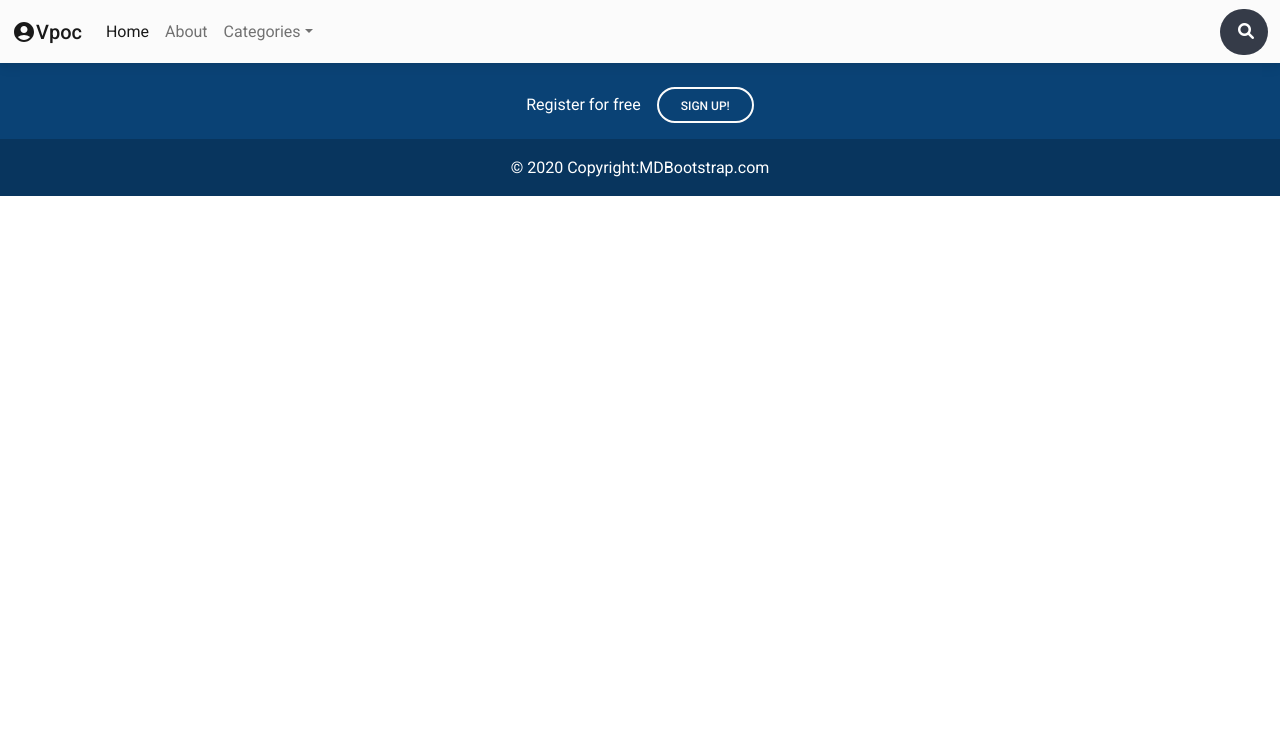
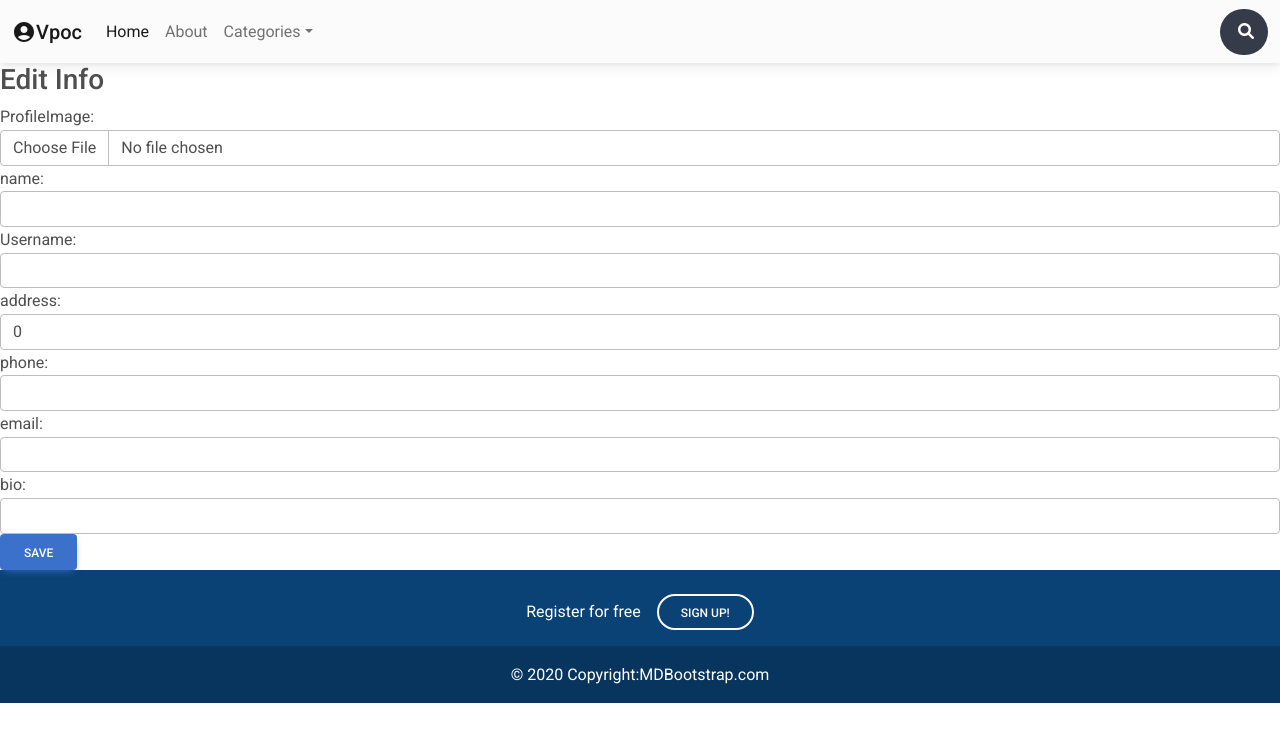
Before and after one commit to vatsal-ts/VPOC-mern, a React (Create React App) app in the folder client/: page /user/edit in a window 1280 px wide. Shown: the top 742 px of the page. Built offline with nearby package versions, Linux system fonts and the light colour scheme; no server answers.

Commit message:
userinfopage

```diff
--- a/client/src/App.js
+++ b/client/src/App.js
@@ -17,6 +17,7 @@ import SingleProduct from "./pages/singleproductPage.component";
 import Dashboard from "./pages/dashboard"
 import AddProduct from "./pages/AddProduct"
 import EditProduct from "./pages/EditProduct"
+import EditUserInfo from "./pages/EditUserInfo"
 import PrivateRoute from "./components/private-route/PrivateRoute";
 import jwt_decode from "jwt-decode";
 import setAuthToken from "./utils/setAuthToken";
@@ -61,6 +62,7 @@ function App() {
           <Route path="/products/add/" element={<AddProduct/>} />
           <Route path="/products/product/:id" element={<SingleProduct />} />
           <Route path="/products/update/:id" element={<EditProduct />} />
+          <Route path="/user/edit/" element={<EditUserInfo />} />
         </Routes>
 
         <Footer />
--- a/client/src/pages/EditUserInfo.js
+++ b/client/src/pages/EditUserInfo.js
@@ -2,28 +2,39 @@ import React, { Component } from "react";
 import axios from "axios";
 import PropTypes from "prop-types";
 import { connect } from "react-redux";
+import { Link } from "react-router-dom";
 
 class EditUserInfo extends Component {
   constructor(props) {
     super(props);
 
     this.state = {
-      title: "",
-      description: "",
-      price: 0,
-      category: "",
-      productImage : "",
-      categorys: [],
+      username: "",
+      email: "",
+      address: 0,
+      profileImage: "",
+      phone : "",
+      name : "",
+      bio : "",
     };
 
     this.onChange = this.onChange.bind(this);
+    this.handlePhoto = this.handlePhoto.bind(this);
   }
 
   componentDidMount() {
     axios
-      .get("/category")
+      .get("/user/"+this.props.auth.user.id)
       .then((response) => {
-        this.setState({ categorys: response.data });
+        this.setState({
+          username : response.data.username,
+          phone : response.data.phone,
+          email : response.data.email,
+          profileImage : response.data.profileImage,
+          name : response.data.name,
+          address : response.data.address,
+          bio : response.data.bio,
+        });
       })
       .catch((error) => {
         console.log(error);
@@ -35,105 +46,115 @@ class EditUserInfo extends Component {
   };
 
   handlePhoto = (e) => {
-    this.setState({productImage: e.target.files[0]});
+    this.setState({profileImage: e.target.files[0]});
   };
 
   onSubmit = (e) => {
     e.preventDefault();
 
-    const product = {
-      title: this.state.title,
-      description: this.state.description,
-      price: this.state.price,
-      category: this.state.category,
-      sellerid: this.props.auth.user.id,
-      productImage : this.state.productImage
+    const userData = {
+      name: this.state.name,
+      username: this.state.username,
+      email: this.state.email,
+      phone: this.state.phone,
+      address: this.state.address,
+      profileImage : this.state.profileImage,
+      bio : this.state.bio
     };
 
-    console.log(product);
+    console.log(userData);
 
-    axios.post("/products/add", product).then((res) => console.log(res.data));
+    axios.post(`/update/${this.props.auth.user.id}`, userData).then((res) => console.log(res.data));
 
-    // window.location.href = '/dashboard';
+    window.location.href = '/dashboard';
   };
 
   render() {
     return (
       <div>
-        <h3>Add Product</h3>
+        <h3>Edit Info</h3>
         <form onSubmit={this.onSubmit} enctype="multipart/form-data">
           <div className="form-group">
-            <label htmlFor="productImage">photo: </label>
+            <label htmlFor="profileImage">ProfileImage: </label>
               <input
                 type="file"
-                required
                 accept=".png, .jpg, .jpeg"
-                name="productImage"
-                id = "productImage"
+                name="profileImage"
+                id = "profileImage"
                 className="form-control"
                 onChange={this.handlePhoto}
               />
           </div>
           <div className="form-group">
-            <label htmlFor="title">title: </label>
+            <label htmlFor="name">name: </label>
             <input
               type="text"
               required
               className="form-control"
-              id="title"
-              value={this.state.title}
+              id="name"
+              value={this.state.name}
               onChange={this.onChange}
             ></input>
           </div>
           <div className="form-group">
-            <label>Description: </label>
+            <label>Username: </label>
             <input
               type="text"
               required
               className="form-control"
-              id="description"
-              value={this.state.description}
+              id="username"
+              value={this.state.username}
               onChange={this.onChange}
             />
           </div>
           <div className="form-group">
-            <label>price: </label>
+            <label>address: </label>
             <input
               type="text"
               required
               className="form-control"
-              id="price"
-              value={this.state.price}
+              id="address"
+              value={this.state.address}
               onChange={this.onChange}
             />
           </div>
           <div className="form-group">
-            <label>Category: </label>
-            <div>
-              <select
-                ref="catInput"
-                required
-                className="form-control"
-                id="category"
-                value={this.state.category}
-                onChange={this.onChange}
-              >
-                <option value="" selected disabled hidden>Choose here</option>
-                {this.state.categorys.map((cat) => {
-                  return (
-                    <option key={cat.category} value={cat.category}>
-                      {cat.category}
-                    </option>
-                  );
-                })}
-              </select>
-            </div>
+            <label>phone: </label>
+            <input
+              type="text"
+              required
+              className="form-control"
+              id="phone"
+              value={this.state.phone}
+              onChange={this.onChange}
+            />
           </div>
-
+          <div className="form-group">
+            <label>email: </label>
+            <input
+              type="text"
+              required
+              className="form-control"
+              id="email"
+              value={this.state.email}
+              onChange={this.onChange}
+            />
+          </div>
+          <div className="form-group">
+            <label>bio: </label>
+            <input
+              type="text"
+              required
+              className="form-control"
+              id="bio"
+              value={this.state.bio}
+              onChange={this.onChange}
+            />
+          </div>
           <div className="form-group">
             <input
               type="submit"
-              value="Add Product"
+              value="Save"
               className="btn btn-primary"
             />
           </div>
--- a/client/src/pages/dashboard.js
+++ b/client/src/pages/dashboard.js
@@ -4,6 +4,7 @@ import { connect } from "react-redux";
 import axios from "axios";
 import { logoutUser } from "../actions/authActions";
 import Listers from "../components/list/list.component"
+import { Link } from "react-router-dom";
 
 class Dashboard extends Component {
   constructor(props) {
@@ -14,12 +15,37 @@ class Dashboard extends Component {
       selled: [],
       buyed: [],
       toBeSold: [],
+      username: "",
+      email: "",
+      address: 0,
+      profileImage: "",
+      phone : "",
+      name : "",
+      bio : "",
     };
 
-    this.myList = this.myList.bind(this)
+    this.myList = this.myList.bind(this);
+    this.onDelete = this.onDelete.bind(this);
   }
 
   componentDidMount() {
+    axios
+    .get("/user/"+this.props.auth.user.id)
+    .then((response) => {
+      this.setState({
+        username : response.data.username,
+        phone : response.data.phone,
+        email : response.data.email,
+        profileImage : response.data.profileImage,
+        name : response.data.name,
+        address : response.data.address,
+        bio : response.data.bio
+      });
+    })
+    .catch((error) => {
+      console.log(error);
+    });
+
     axios
       .get("/products/buyer/" + this.props.auth.user.id)
       .then((response) => {
@@ -62,8 +88,12 @@ class Dashboard extends Component {
 
   myList(items){
     return items.map((item) => {
-      return <Listers item={item}/>
+      return <Listers item={item} onclick={this.onDelete(item._id)}/>
         })
+  }
+
+  onDelete(id){
+    console.log(id);
   }
 
   onLogoutClick = (e) => {
@@ -74,7 +104,6 @@ class Dashboard extends Component {
 
 
   render() {
-    const { user } = this.props.auth;
     return (
       <section style={{ backgroundColor: "#eee" }}>
         <div className="container py-4">
@@ -88,8 +117,8 @@ class Dashboard extends Component {
                     className="rounded-circle img-fluid"
                     style={{ width: "150px" }}
                   />
-                  <h5 className="my-3">{user.username}</h5>
-                  <p className="text-muted mb-1">{user.bio}</p>
+                  <h5 className="my-3">{this.state.username}</h5>
+                  <p className="text-muted mb-1">{this.state.bio}</p>
                   {/* <p className="text-muted mb-4">Bay Area, San Francisco, CA</p> */}
                   <div className="d-flex justify-content-center mb-2">
                     <button
@@ -99,12 +128,14 @@ class Dashboard extends Component {
                     >
                       Logout
                     </button>
+                    <Link to="/user/edit">
                     <button
                       type="button"
                       className="btn btn-outline-primary ms-1"
                     >
                       Edit
                     </button>
+                    </Link>
                   </div>
                 </div>
               </div>
@@ -152,10 +183,10 @@ class Dashboard extends Component {
                 <div className="card-body">
                   <div className="row">
                     <div className="col-sm-3">
-                      <p className="mb-0">Full Name</p>
+                      <p className="mb-0">Full Name: </p>
                     </div>
                     <div className="col-sm-9">
-                      <p className="text-muted mb-0">{user.username}</p>
+                      <p className="text-muted mb-0">{this.state.name}</p>
                     </div>
                   </div>
                   <hr />
@@ -164,7 +195,7 @@ class Dashboard extends Component {
                       <p className="mb-0">Email</p>
                     </div>
                     <div className="col-sm-9">
-                      <p className="text-muted mb-0">{user.email}</p>
+                      <p className="text-muted mb-0">{this.state.email}</p>
                     </div>
                   </div>
                   <hr />
@@ -173,7 +204,7 @@ class Dashboard extends Component {
                       <p className="mb-0">Phone</p>
                     </div>
                     <div className="col-sm-9">
-                      <p className="text-muted mb-0">{user.phone}</p>
+                      <p className="text-muted mb-0">{this.state.bio}</p>
                     </div>
                   </div>
                   <hr />
@@ -182,7 +213,7 @@ class Dashboard extends Component {
                       <p className="mb-0">Mobile</p>
                     </div>
                     <div className="col-sm-9">
-                      <p className="text-muted mb-0">{user.mobile}</p>
+                      <p className="text-muted mb-0">{this.state.phone}</p>
                     </div>
                   </div>
                   <hr />
@@ -191,7 +222,7 @@ class Dashboard extends Component {
                       <p className="mb-0">Address</p>
                     </div>
                     <div className="col-sm-9">
-                      <p className="text-muted mb-0">{user.address}</p>
+                      <p className="text-muted mb-0">{this.state.address}</p>
                     </div>
                   </div>
                 </div>
```
Also changed, not shown: client/src/components/list/list.component.js (+21 -1 lines), 2 other files (tests, documents, lock files or other folders).
